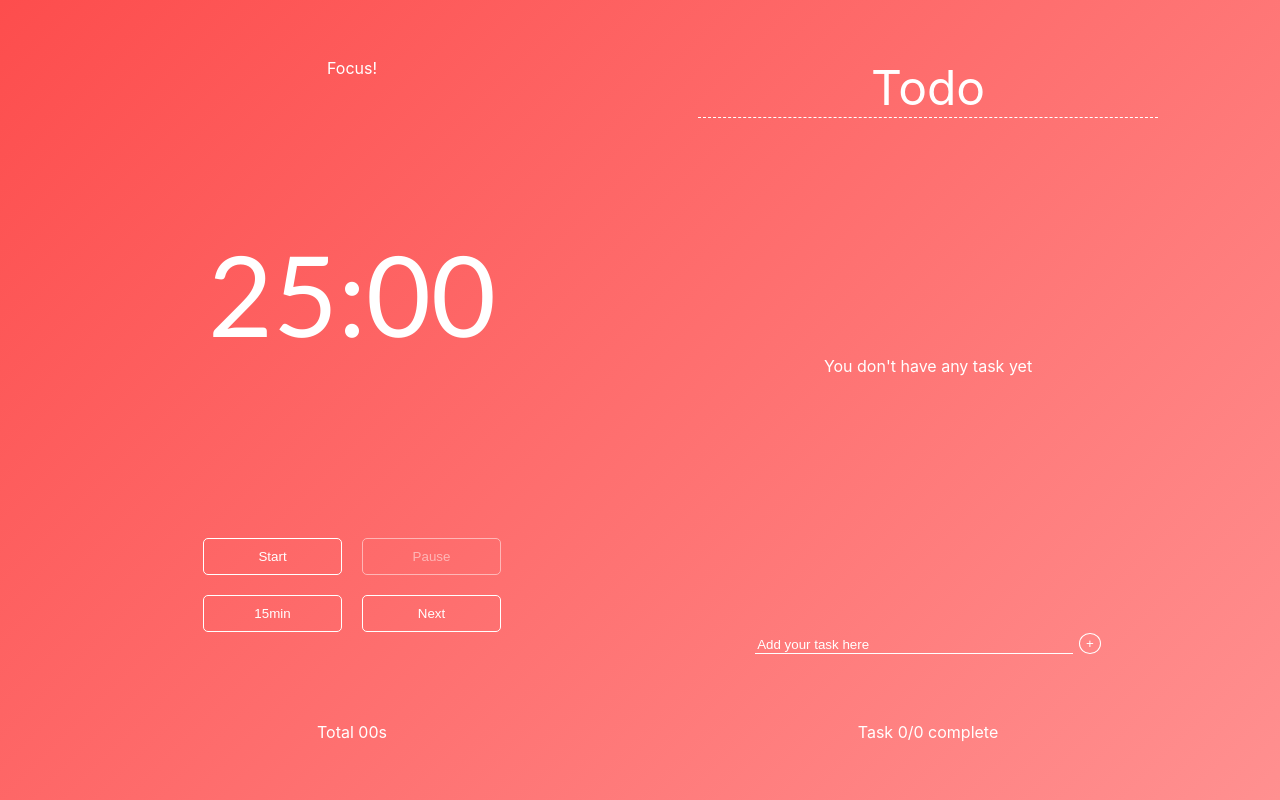
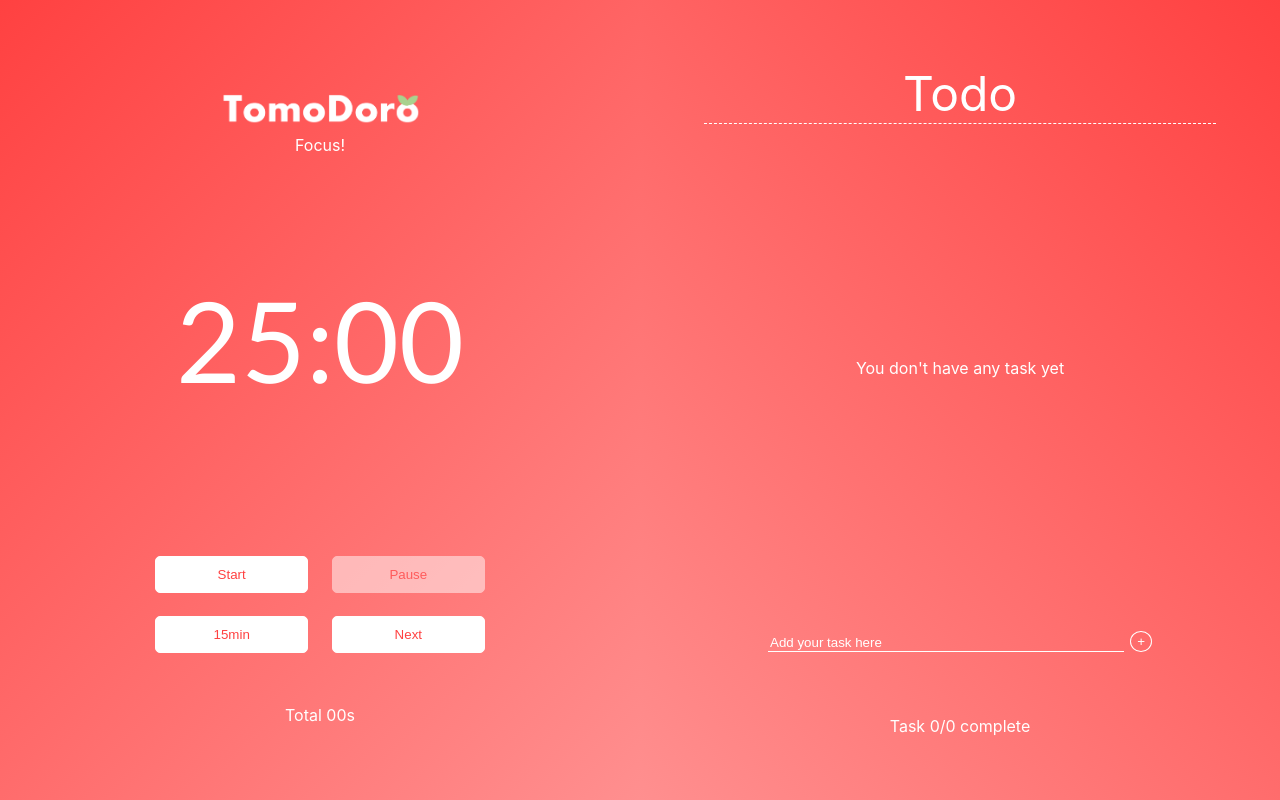
Before and after one commit to hoyeonii/pomodoro-timer-app, a React (Create React App) app: page / in a window 1280 px wide. Built offline with nearby package versions, Linux system fonts and the light colour scheme.

Commit message:
auto scroll added

```diff
--- a/package.json
+++ b/package.json
@@ -8,6 +8,8 @@
     "@testing-library/user-event": "^13.5.0",
     "react": "^18.0.0",
     "react-bootstrap": "^2.2.3",
+    "react-dnd": "^16.0.1",
+    "react-dnd-html5-backend": "^16.0.1",
     "react-dom": "^18.0.0",
     "react-scripts": "5.0.1",
     "web-vitals": "^2.1.4"
--- a/src/App.css
+++ b/src/App.css
@@ -1,8 +1,8 @@
 .App {
   text-align: center;
 
-  background: linear-gradient(135deg, rgb(253, 77, 77), rgb(255, 144, 144));
-  padding: 0 5%;
+  /* background: rgb(255, 65, 65); */
+  /* padding: 0 5%; */
   margin: 0;
 }
 
--- a/src/App.js
+++ b/src/App.js
@@ -5,22 +5,34 @@ import ViewTime from "./components/ViewTime";
 import Todo from "./components/Todo";
 import { Button } from "react-bootstrap";
 import Setting from "./components/Setting";
+import { DndProvider } from "react-dnd";
+import { HTML5Backend } from "react-dnd-html5-backend";
 function App() {
-  const [modalOn, setModalOn] = useState(false);
-
+  window.onscroll = function () {
+    console.log(window.pageYOffset);
+    console.log(this.scrollY);
+    if (window.pageYOffset < 200 && window.pageYOffset > 100) {
+      window.scrollTo({ top: window.innerHeight });
+    }
+    if (window.pageYOffset < 670 && window.pageYOffset > 570) {
+      window.scrollTo({ top: window.screenTop });
+    }
+  };
   return (
-    <div className="App">
-      {/* <div className="App-header">
+    <DndProvider backend={HTML5Backend}>
+      <div className="App">
+        {/* <div className="App-header">
         <Button variant="primary" onClick={() => setModalOn(true)}>
           Setting
         </Button>
         <Setting show={modalOn} onHide={() => setModalOn(false)} />
       </div> */}
 
-      <ViewTime />
+        <ViewTime />
 
-      <Todo />
-    </div>
+        <Todo />
+      </div>
+    </DndProvider>
   );
 }
 
--- /dev/null
+++ b/src/components/DragnDrop.js
@@ -0,0 +1,65 @@
+import React from "react";
+import { useDrag } from "react-dnd";
+
+function DragnDrop({ todo, i, todoList, setTodoList, handleDelete }) {
+  //   console.log(todoList);
+  const [{ isDragging }, drag] = useDrag(
+    () => ({
+      type: "div",
+      item: { todo: todo },
+      collect: (monitor) => ({
+        isDragging: !!monitor.isDragging(),
+      }),
+    }),
+    []
+  );
+  return (
+    <div
+      key={i}
+      className="todo-task"
+      ref={drag}
+      style={{ border: isDragging ? "5px solid pink" : "" }}
+    >
+      <input
+        className="checkbox"
+        type="checkbox"
+        id={`checkbox${i}`}
+        onChange={() => {
+          const list = [];
+          todoList.map((todo, index) => {
+            index == i
+              ? list.push({ ...todo, done: !todo.done })
+              : list.push(todo);
+          });
+          setTodoList(list);
+        }}
+      ></input>
+      <label className="todo-check" for={`checkbox${i}`}>
+        ✔
+      </label>
+
+      <div
+        style={{
+          width: "100%",
+          textAlign: "left",
+          padding: "0px 10px",
+        }}
+      >
+        {todo.task}
+      </div>
+      <button
+        style={{
+          background: "none",
+          border: "none",
+          color: "white",
+          cursor: "pointer",
+        }}
+        onClick={() => handleDelete(todo.id)}
+      >
+        x
+      </button>
+    </div>
+  );
+}
+
+export default DragnDrop;
--- a/src/components/Todo.js
+++ b/src/components/Todo.js
@@ -1,10 +1,52 @@
 import React, { useEffect, useState } from "react";
 import "../css/Todo.css";
-
+import { DndProvider, useDrop } from "react-dnd";
+import { HTML5Backend } from "react-dnd-html5-backend";
+import DragnDrop from "./DragnDrop.js";
 function Todo() {
   const [text, setText] = useState("");
   const [todoList, setTodoList] = useState([]);
+  useEffect(() => {
+    console.log(todoList);
+  }, [todoList]);
+  const [{ isOver, isOverCurrent }, drop] = useDrop(() => ({
+    accept: "div",
+    drop: (item, monitor) => {
+      const moveTo = Math.floor(
+        (monitor.getSourceClientOffset().y -
+          monitor.getInitialSourceClientOffset().y) /
+          42
+      );
+      handleDrop(item.todo, moveTo);
+      console.log(todoList);
+    },
+    collect: (monitor) => ({
+      isOver: monitor.isOver(),
+      isOverCurrent: monitor.isOver({ shallow: true }),
+    }),
+  }));
+  const handleDrop = (todo, moveTo) => {
+    let curIndex = todoList.indexOf(todo);
+    // let moveIndex = moveTo < 0 ? moveTo + 1 : moveTo;
+    let index = curIndex + moveTo;
+    console.log(todoList);
+    console.log(moveTo);
+    console.log(curIndex);
+    console.log(index);
+    let copyTodoList = [...todoList];
+    copyTodoList.splice(curIndex, 1);
 
+    console.log([
+      ...copyTodoList.slice(0, index),
+      todo,
+      ...copyTodoList.slice(index, copyTodoList.length + 1),
+    ]);
+    setTodoList([
+      ...copyTodoList.slice(0, index),
+      todo,
+      ...copyTodoList.slice(index, copyTodoList.length + 1),
+    ]);
+  };
   const handleAddTask = () => {
     if (!text) {
       return;
@@ -17,6 +59,10 @@ function Todo() {
       { id: todoList.length, task: text, done: false },
     ]);
     console.log(todoList);
+    console.log([
+      ...todoList,
+      { id: todoList.length, task: text, done: false },
+    ]);
   };
   const handleDelete = (id) => {
     setTodoList(todoList.filter((todo) => todo.id !== id));
@@ -25,49 +71,57 @@ function Todo() {
   return (
     <div className="todo">
       <div className="todo-header">Todo</div>
-      <div className="todo-list">
+      <div className="todo-list" ref={drop}>
         {todoList.length !== 0 ? (
           todoList.map((todo, i) => (
-            <div key={i} className="todo-task">
-              <input
-                className="checkbox"
-                type="checkbox"
-                id={`checkbox${i}`}
-                onChange={() => {
-                  const list = [];
-                  todoList.map((todo, index) => {
-                    index == i
-                      ? list.push({ ...todo, done: !todo.done })
-                      : list.push(todo);
-                  });
-                  setTodoList(list);
-                }}
-              ></input>
-              <label className="todo-check" for={`checkbox${i}`}>
-                ✔
-              </label>
+            <DragnDrop
+              todo={todo}
+              i={i}
+              // id={i}
+              todoList={todoList}
+              setTodoList={setTodoList}
+              handleDelete={handleDelete}
+            />
+            // <div key={i} className="todo-task">
+            //   <input
+            //     className="checkbox"
+            //     type="checkbox"
+            //     id={`checkbox${i}`}
+            //     onChange={() => {
+            //       const list = [];
+            //       todoList.map((todo, index) => {
+            //         index == i
+            //           ? list.push({ ...todo, done: !todo.done })
+            //           : list.push(todo);
+            //       });
+            //       setTodoList(list);
+            //     }}
+            //   ></input>
+            //   <label className="todo-check" for={`checkbox${i}`}>
+            //     ✔
+            //   </label>
 
-              <div
-                style={{
-                  width: "100%",
-                  textAlign: "left",
-                  padding: "0px 10px",
-                }}
-              >
-                {todo.task}
-              </div>
-              <button
-                style={{
-                  background: "none",
-                  border: "none",
-                  color: "white",
-                  cursor: "pointer",
-                }}
-                onClick={() => handleDelete(todo.id)}
-              >
-                x
-              </button>
-            </div>
+            //   <div
+            //     style={{
+            //       width: "100%",
+            //       textAlign: "left",
+            //       padding: "0px 10px",
+            //     }}
+            //   >
+            //     {todo.task}
+            //   </div>
+            //   <button
+            //     style={{
+            //       background: "none",
+            //       border: "none",
+            //       color: "white",
+            //       cursor: "pointer",
+            //     }}
+            //     onClick={() => handleDelete(todo.id)}
+            //   >
+            //     x
+            //   </button>
+            // </div>
           ))
         ) : (
           <div className="todo-message">You don't have any task yet</div>
@@ -77,7 +131,7 @@ function Todo() {
         <form
           onSubmit={(e) => {
             e.preventDefault();
-            console.log(e.target[0].value);
+            // console.log(e.target[0].value);
             handleAddTask();
           }}
           style={{ width: "100%" }}
@@ -110,6 +164,7 @@ function Todo() {
       Task {todoList.filter((todo) => todo.done == true).length}/
       {todoList.length} complete
     </div>
+    // </DndProvider>
   );
 }
 
--- a/src/components/ViewTime.js
+++ b/src/components/ViewTime.js
@@ -1,6 +1,7 @@
 import React, { useEffect, useRef, useState } from "react";
 import ReactDOM from "react-dom";
 import "../css/ViewTime.css";
+import logo from "../logo.png";
 
 function ViewTime() {
   // Renderer callback with condition
@@ -45,6 +46,7 @@ function ViewTime() {
   return (
     <div className="pomodoro">
       <div className="pomo-message">
+        <img src={logo} alt="logo" className="pomo-logo" />
         {studying ? (
           <div>Focus!</div>
         ) : (
--- a/src/css/Todo.css
+++ b/src/css/Todo.css
@@ -5,6 +5,8 @@
   display: flex;
   flex-direction: column;
   justify-content: space-between;
+  /* background-color: rgb(255, 143, 143);*/
+  background: linear-gradient(225deg, rgb(255, 65, 65), rgb(255, 143, 143));
 }
 
 .todo-header {
--- a/src/css/ViewTime.css
+++ b/src/css/ViewTime.css
@@ -4,7 +4,13 @@
   padding: 5% 0;
   display: flex;
   flex-direction: column;
-  justify-content: space-between;
+  justify-content: space-around;
+  /* background-color: rgb(253, 77, 77); */
+  background: linear-gradient(135deg, rgb(255, 65, 65), rgb(255, 143, 143));
+}
+.pomo-logo {
+  width: 200px;
+  margin: 3% auto 1%;
 }
 .pomo-timer {
   font-family: "Trebuchet MS", "Lucida Sans Unicode", "Lucida Grande",
@@ -25,8 +31,8 @@
   margin: 3%;
   width: 40%;
   padding: 10px 0px;
-  background: none;
-  color: white;
+  background-color: white;
+  color: rgb(255, 65, 65);
   border: 1px solid white;
   border-radius: 5px;
   cursor: pointer;
```
Also changed, not shown: src/logo.png (added), 1 other file (tests, documents, lock files or other folders).
